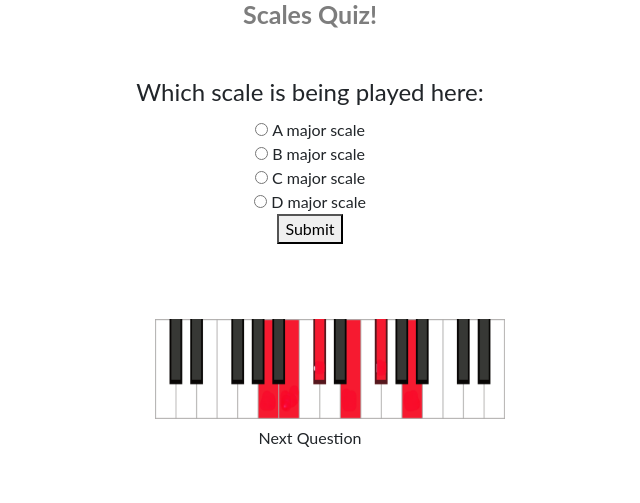
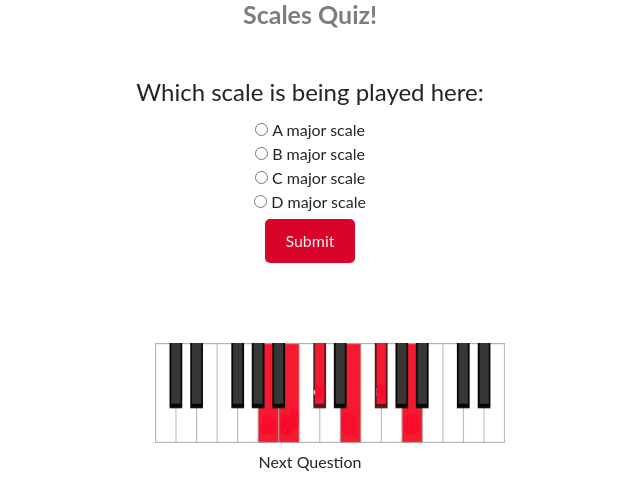
Before and after one commit to RichardSCS/ui-piano-scales, a Flask app: page /quiz/scales/1 in a window 1280 px wide; the page is wider, and only the part inside the window is pictured. Shown: the part 118-621 px from the top of that part, without its empty margins (330-970 px from the left). Run offline with Flask 3, Linux system fonts and the light colour scheme; some libraries are stand-ins or nearby versions; some web fonts are replaced.

Commit message:
PK  Updated submit buttons on quizes

```diff
--- a/ui-paino-project/static/main.css
+++ b/ui-paino-project/static/main.css
@@ -245,3 +245,20 @@ body{
     text-decoration: underline;
     font-weight: bold;  /* Optional: to make the active link stand out */
 }
+.button-std{
+    display: inline-block;
+    background-color: #d90429; /* Set background color for buttons */
+    color: #edf2f4; /* Set text color for buttons */
+    border: none; /* Remove default button border */
+    padding: 10px 20px; /* Add padding to buttons */
+    margin: 5px; /* Add margin to separate buttons */
+    cursor: pointer; /* Add pointer cursor for interaction */
+    border-radius: 5px; /* Add border-radius for rounded corners */
+     flex-grow: 0;
+
+}
+.button-div {
+    display: flex;
+    justify-content: center; /* Center children horizontally */
+    align-items: center; /* Center children vertically */
+}
--- a/ui-paino-project/templates/quiz_scales.html
+++ b/ui-paino-project/templates/quiz_scales.html
@@ -33,7 +33,7 @@
                 </div>
             </fieldset>
 
-            <button id="submit-button-scales" type="button">Submit</button>
+            <button id="submit-button-scales" class= "button-std" type="button">Submit</button>
         </form>
     <div id="result-scales"></div>
 
--- a/ui-paino-project/templates/quiz_scales_2.html
+++ b/ui-paino-project/templates/quiz_scales_2.html
@@ -35,7 +35,7 @@
 </div>
         </fieldset>
 
-        <button id="submit-4" type="button">Submit</button>
+        <button id="submit-4" class= "button-std" type="button">Submit</button>
 
 
     </form>
--- a/ui-paino-project/templates/quiz_scales_identify.html
+++ b/ui-paino-project/templates/quiz_scales_identify.html
@@ -33,7 +33,7 @@
 </div>
         </fieldset>
 
-        <button id="submit-button-id2" type="button">Submit</button>
+        <button id="submit-button-id2" class= "button-std" type="button">Submit</button>
 
 
     </form>
--- a/ui-paino-project/templates/quiz_scales_major.html
+++ b/ui-paino-project/templates/quiz_scales_major.html
@@ -33,7 +33,7 @@
 </div>
         </fieldset>
 
-        <button id="submit-button-major" type="button">Submit</button>
+        <button id="submit-button-major" class= "button-std"  type="button">Submit</button>
 
 
     </form>
```
